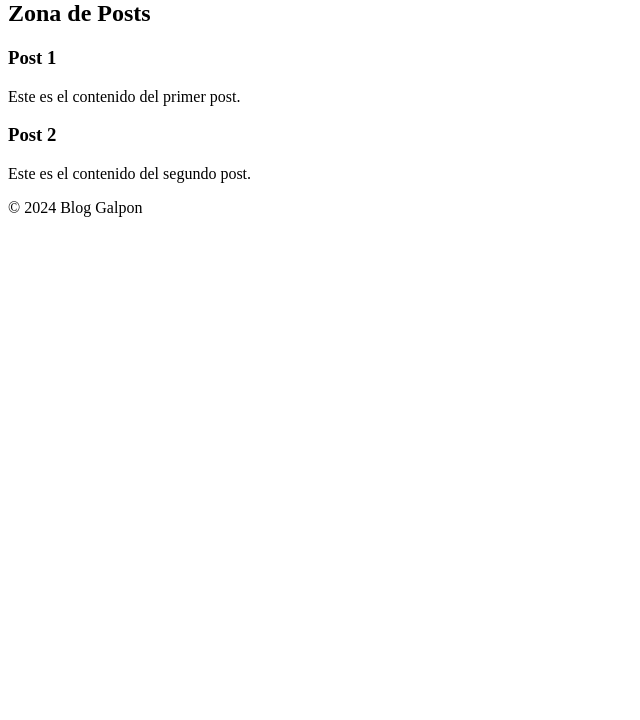
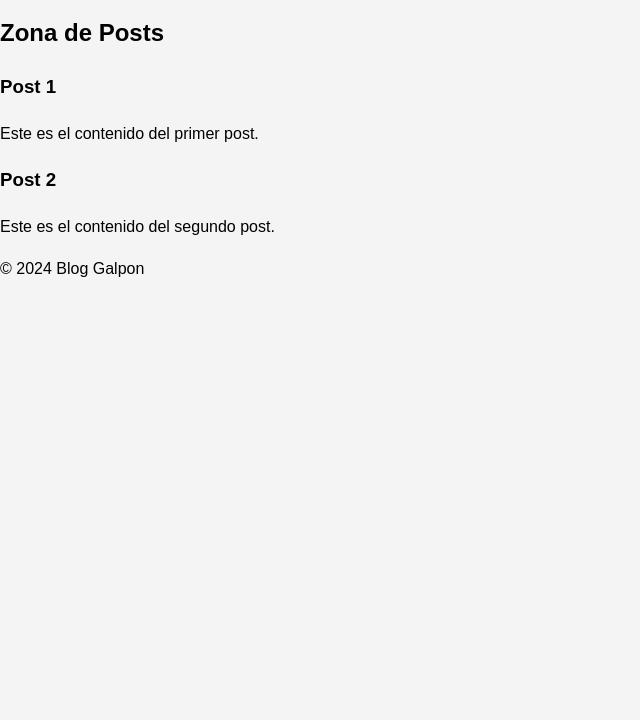
Before and after one commit to Ergwynt/bloggalpon, a plain HTML site: page index.html in a window 1280 px wide. Shown: the part 80-800 px from the top of the page, without its empty margins (0-640 px from the left). Drawn offline with Linux system fonts and the light colour scheme.

Commit message:
Se crea el style.css y se añade un estilo basico

```diff
--- a/index.html
+++ b/index.html
@@ -3,6 +3,7 @@
 <head>
     <meta charset="UTF-8">
     <meta name="viewport" content="width=device-width, initial-scale=1.0">
+    <link rel="stylesheet" href="./style.css">
     <title>Blog Galpon</title>
 </head>
 <body>
--- /dev/null
+++ b/style.css
@@ -0,0 +1,10 @@
+html {
+    font-family: Arial, sans-serif;
+    line-height: 1.6;
+}
+
+body {
+    margin: 0;
+    padding: 0;
+    background-color: #f4f4f4;
+}
```
